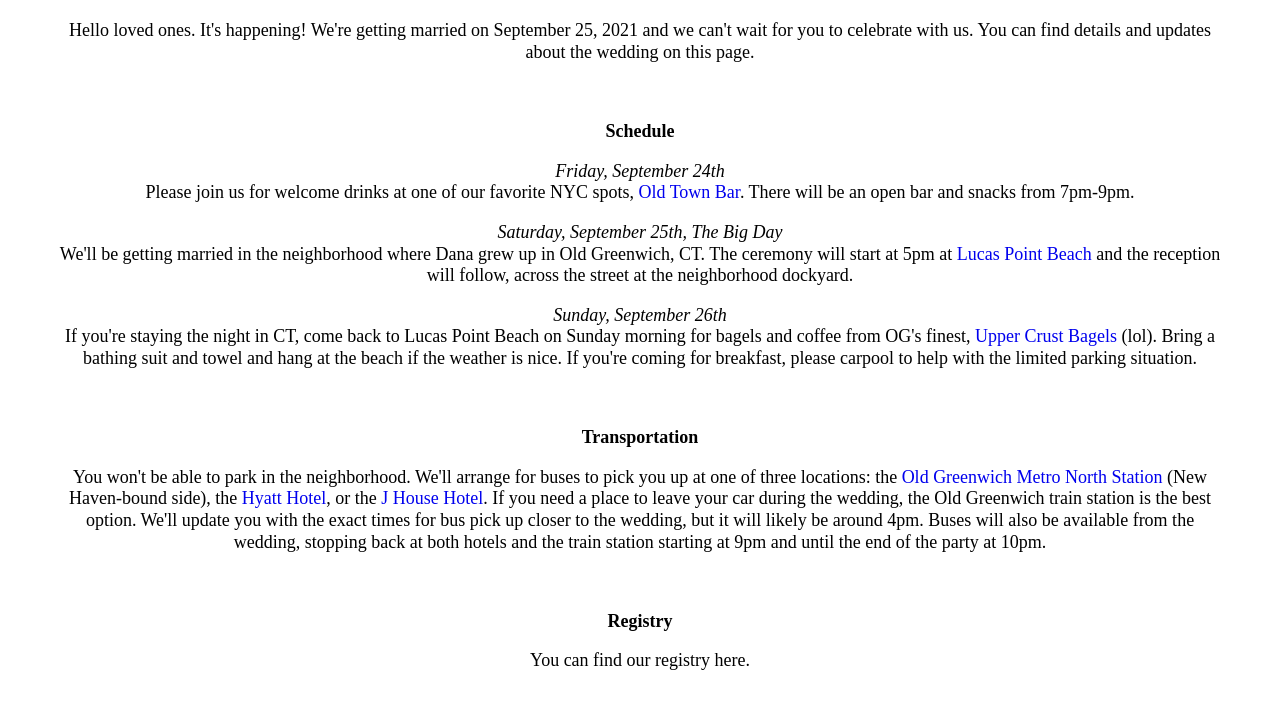
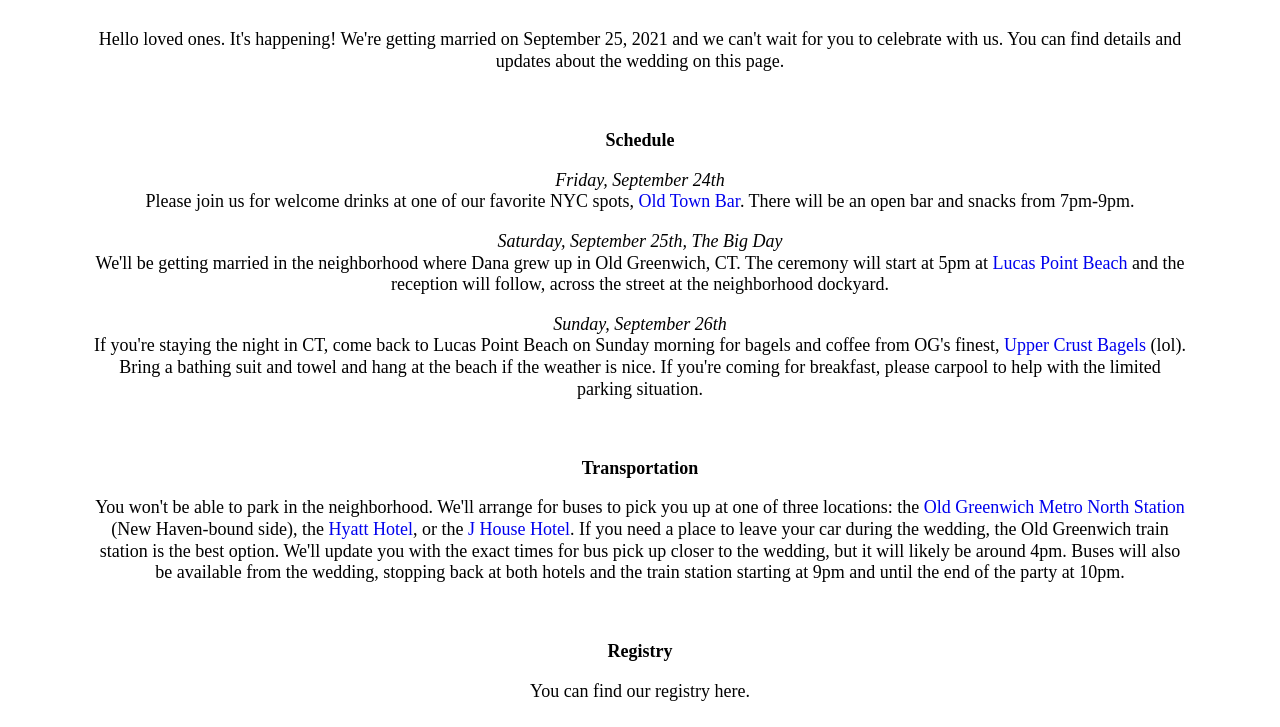
Before and after one commit to minsukminsuk/dm, a plain HTML site: page index.html in a window 1280 px wide. Shown: the part 466-1193 px from the top of the page. Drawn offline with Linux system fonts and the light colour scheme.

Commit message:
Update index.html

```diff
--- a/index.html
+++ b/index.html
@@ -5,10 +5,10 @@ body {
 	font-family: Times New Roman, Times, serif;
 	line-height: 120%;
 	font-size: 18px;
-	margin-top: 2em;
-	margin-left: 3em;
-	margin-right: 3em;
-	margin-bottom: 2em;
+	margin-top: 2.5em;
+	margin-left: 5em;
+	margin-right: 5em;
+	margin-bottom: 2.5em;
 	text-align: center;
 }
 #dash {padding-top:10px; display: block; clear: all; line-height: 28px; font-size: 36px; }
```
